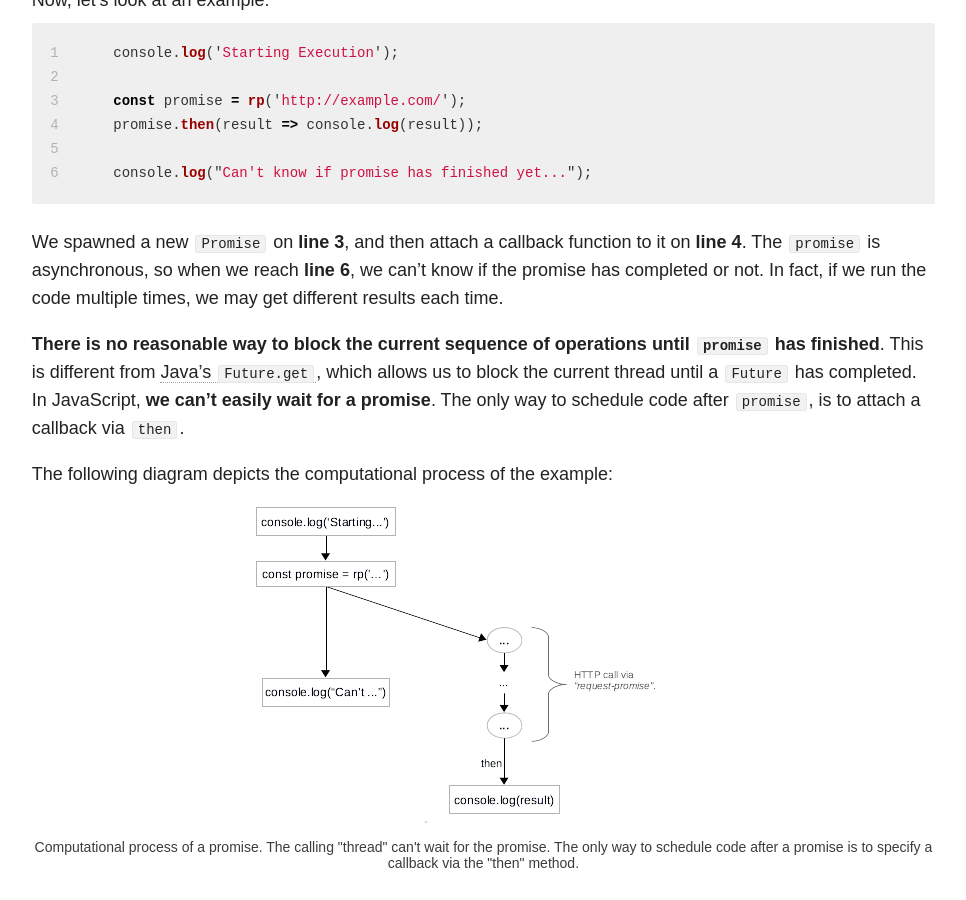
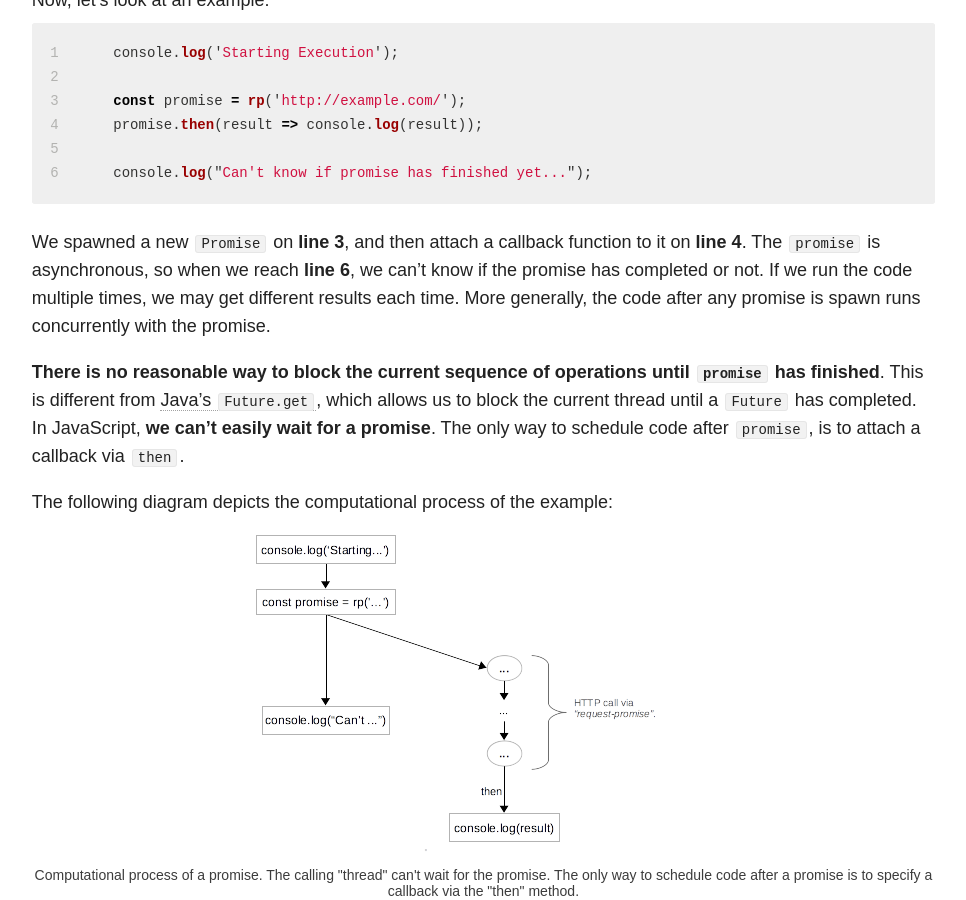
Before and after one commit to nikolayg/nikgrozev-website, a Jekyll site: the page built from _posts/blog/2017-10-01-async-await.md, in a window 1280 px wide and 900 px high, scrolled down 1677 px. Shown: the whole window, without its empty margins (279-1245 px from the left). Built offline with Jekyll 4.4.1, drawn with Linux system fonts in a browser that asks for light colours; nearby versions of some CDN libraries; comment, search, counter and statistics services are not loaded.

Commit message:
Clarification on the example.

```diff
--- a/_posts/blog/2017-10-01-async-await.md
+++ b/_posts/blog/2017-10-01-async-await.md
@@ -93,8 +93,9 @@ console.log("Can't know if promise has finished yet...");
 
 We spawned a new `Promise` on **line 3**, and then attach
 a callback function to it on **line 4**. The `promise` is asynchronous, so when
-we reach **line 6**, we can't know if the promise has completed or not. In fact,
-if we run the code multiple times, we may get different results each time.
+we reach **line 6**, we can't know if the promise has completed or not.
+If we run the code multiple times, we may get different results each time.
+More generally, the code after any promise is spawn runs concurrently with the promise.
 
 **There is no reasonable way to block the current sequence of operations until `promise` has finished**.
 This is different from [Java's `Future.get`](https://docs.oracle.com/javase/8/docs/api/java/util/concurrent/Future.html#get--),
```
